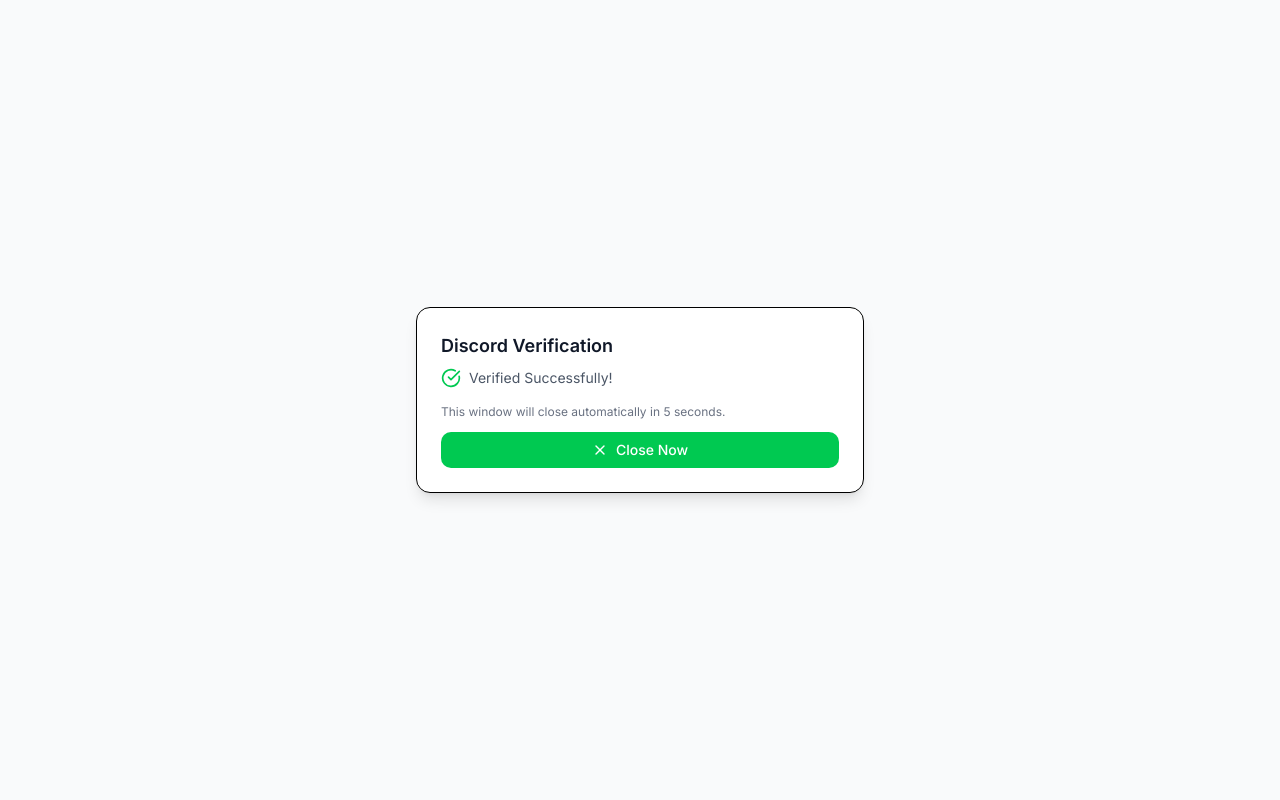
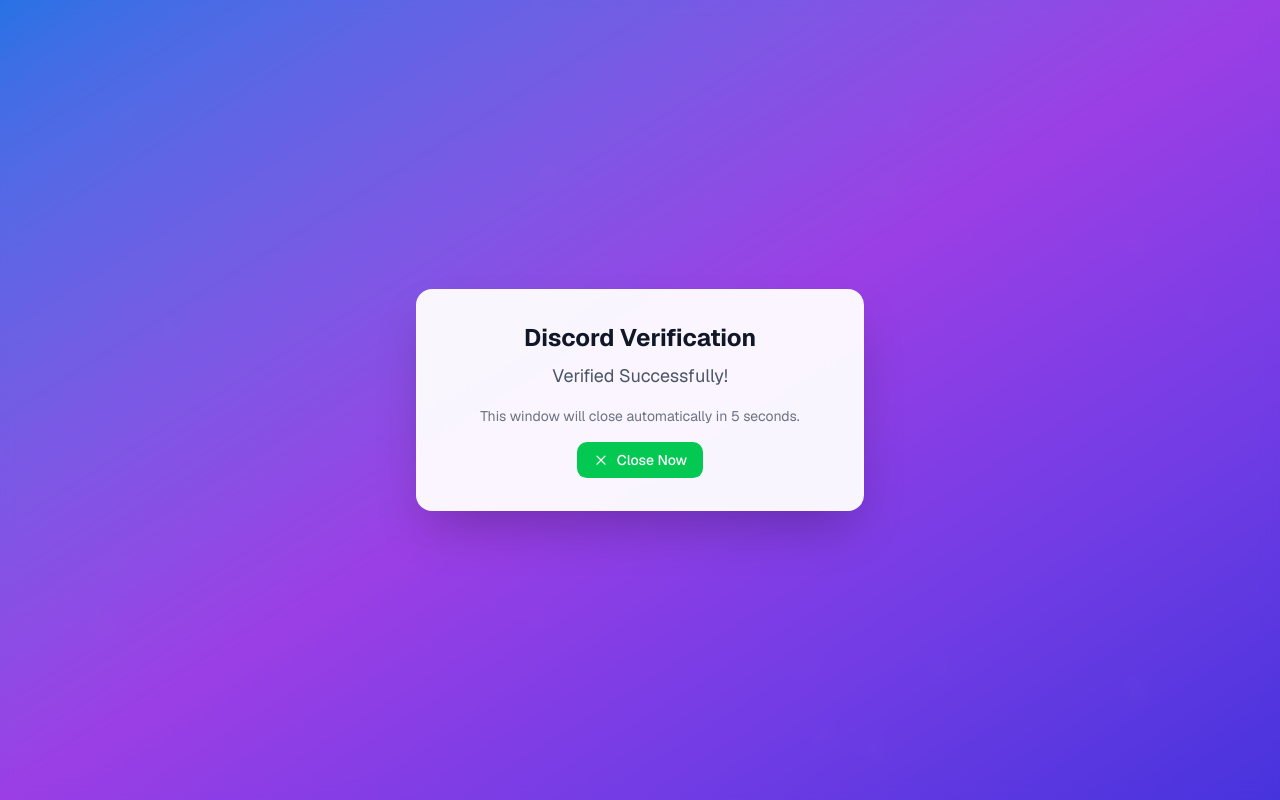
Before and after one commit to ImDevRaven/discord-recaptca-verifications, a Next.js app: page / in a window 1280 px wide. Built offline with nearby package versions, Linux system fonts and the light colour scheme; no server answers.

Commit message:
revert v61 to v48 for stability
Restore previous stable version and investigate issues in v61.

#VERCEL_SKIP

Co-authored-by: Raven <81473638+ImDevRaven@users.noreply.github.com>

```diff
--- a/app/globals.css
+++ b/app/globals.css
@@ -1,5 +1,7 @@
 @import "tailwindcss";
 @import "tw-animate-css";
+
+@custom-variant dark (&:is(.dark *));
 
 :root {
   --background: oklch(1 0 0);
@@ -121,52 +123,70 @@
   }
 }
 
-* {
-  border-color: rgb(var(--border));
-}
+@layer utilities {
+  .animate-fade-in {
+    animation: fadeIn 0.5s ease-in-out;
+  }
 
-body {
-  color: rgb(var(--foreground));
-  background: rgb(var(--background));
-  font-feature-settings: "rlig" 1, "calt" 1;
-}
+  .shadow-3xl {
+    box-shadow: 0 35px 60px -12px rgba(0, 0, 0, 0.25);
+  }
 
-/* Smooth transitions for theme changes */
-* {
-  transition: background-color 0.3s ease, border-color 0.3s ease, color 0.3s ease;
-}
+  .animate-spin-slow {
+    animation: spin 3s linear infinite;
+  }
 
-/* Responsive design improvements */
-@media (max-width: 640px) {
-  .min-h-screen {
-    min-height: 100vh;
-    min-height: 100dvh; /* Dynamic viewport height for mobile */
+  .animate-pulse-ring {
+    animation: pulseRing 2s cubic-bezier(0.4, 0, 0.6, 1) infinite;
   }
 }
 
-/* TV/Large screen optimizations */
-@media (min-width: 1920px) {
-  body {
-    font-size: 1.125rem; /* Larger base font size for TV */
+@keyframes fadeIn {
+  from {
+    opacity: 0;
+    transform: translateY(10px);
+  }
+  to {
+    opacity: 1;
+    transform: translateY(0);
   }
 }
 
-/* High contrast mode support */
-@media (prefers-contrast: high) {
-  :root {
-    --border: 0 0 0;
-    --ring: 0 0 0;
+@keyframes spin {
+  from {
+    transform: rotate(0deg);
   }
-
-  @media (prefers-color-scheme: dark) {
-    :root {
-      --border: 255 255 255;
-      --ring: 255 255 255;
-    }
+  to {
+    transform: rotate(360deg);
   }
 }
 
-/* Reduced motion support */
+@keyframes pulseRing {
+  0%,
+  100% {
+    transform: scale(1);
+    opacity: 1;
+  }
+  50% {
+    transform: scale(1.05);
+    opacity: 0.8;
+  }
+}
+
+/* Dark mode improvements */
+@media (prefers-color-scheme: dark) {
+  html {
+    color-scheme: dark;
+  }
+}
+
+/* Performance optimizations */
+* {
+  -webkit-font-smoothing: antialiased;
+  -moz-osx-font-smoothing: grayscale;
+}
+
+/* Reduce motion for accessibility */
 @media (prefers-reduced-motion: reduce) {
   *,
   *::before,
@@ -174,30 +194,5 @@ body {
     animation-duration: 0.01ms !important;
     animation-iteration-count: 1 !important;
     transition-duration: 0.01ms !important;
-    scroll-behavior: auto !important;
   }
 }
-
-/* Focus styles for accessibility */
-*:focus-visible {
-  outline: 2px solid rgb(var(--ring));
-  outline-offset: 2px;
-}
-
-/* Custom scrollbar for webkit browsers */
-::-webkit-scrollbar {
-  width: 8px;
-}
-
-::-webkit-scrollbar-track {
-  background: rgb(var(--muted));
-}
-
-::-webkit-scrollbar-thumb {
-  background: rgb(var(--muted-foreground));
-  border-radius: 4px;
-}
-
-::-webkit-scrollbar-thumb:hover {
-  background: rgb(var(--foreground));
-}
--- a/app/layout.tsx
+++ b/app/layout.tsx
@@ -1,36 +1,32 @@
-import type React from "react"
-import type { Metadata } from "next"
-import { Inter } from "next/font/google"
-import "./globals.css"
-
-const inter = Inter({
-  subsets: ["latin"],
-  display: "swap",
-  variable: "--font-inter",
-})
+import type { Metadata } from 'next'
+import { GeistSans } from 'geist/font/sans'
+import { GeistMono } from 'geist/font/mono'
+import './globals.css'
 
 export const metadata: Metadata = {
-  title: "Discord Verification",
-  description: "Secure Discord server verification with reCAPTCHA",
-  viewport: "width=device-width, initial-scale=1, maximum-scale=1",
-  themeColor: [
-    { media: "(prefers-color-scheme: light)", color: "#f9fafb" },
-    { media: "(prefers-color-scheme: dark)", color: "#111827" },
-  ],
-    generator: 'v0.app'
+  title: 'Verification',
+  description: 'DevNest Verification System',
+  developer: 'dev.raven',
+    generator: 'v0.dev'
 }
 
 export default function RootLayout({
   children,
-}: {
+}: Readonly<{
   children: React.ReactNode
-}) {
+}>) {
   return (
-    <html lang="en" className={inter.variable} suppressHydrationWarning>
+    <html lang="en">
       <head>
-        <meta name="color-scheme" content="light dark" />
+        <style>{`
+html {
+  font-family: ${GeistSans.style.fontFamily};
+  --font-sans: ${GeistSans.variable};
+  --font-mono: ${GeistMono.variable};
+}
+        `}</style>
       </head>
-      <body className={`${inter.className} antialiased`}>{children}</body>
+      <body>{children}</body>
     </html>
   )
 }
--- a/app/page.tsx
+++ b/app/page.tsx
@@ -253,7 +253,7 @@ export default function VerificationPage() {
           method: "POST",
           headers: {
             "Content-Type": "application/json",
-            Authorization: `Bearer ${process.env.NEXT_PUBLIC_DISCORD_API_KEY || ""}`,
+            "Authorization": `Bearer ${process.env.NEXT_PUBLIC_DISCORD_API_KEY || ""}`,
           },
           body: JSON.stringify({
             id: userId,
@@ -306,29 +306,15 @@ export default function VerificationPage() {
   const getGuildIconBorder = () => {
     switch (state) {
       case "success":
-        return "border-green-500"
+        return "from-green-400 via-green-500 to-green-600 animate-none";
       case "error":
-        return "border-red-500"
+        return "from-red-400 via-red-500 to-red-600 animate-none";
       case "analyzing":
-        return "border-blue-500 animate-pulse"
+        return "from-blue-400 via-purple-500 to-indigo-500 animate-spin";
       case "validating":
-        return "border-purple-500 animate-pulse"
+        return "from-blue-400 via-purple-500 to-indigo-500 animate-pulse";
       default:
-        return "border-gray-300 dark:border-gray-600 animate-pulse"
-    }
-  }
-
-  const getStatusIcon = () => {
-    switch (state) {
-      case "success":
-        return <CheckCircle className="w-5 h-5 text-green-500" />
-      case "error":
-        return <AlertTriangle className="w-5 h-5 text-red-500" />
-      case "analyzing":
-      case "validating":
-        return <div className="w-5 h-5 border-2 border-blue-500 border-t-transparent rounded-full animate-spin" />
-      default:
-        return <div className="w-5 h-5 border-2 border-gray-400 border-t-transparent rounded-full animate-spin" />
+        return "from-blue-400 via-purple-500 to-indigo-500 animate-spin";
     }
   }
 
@@ -369,27 +355,17 @@ export default function VerificationPage() {
   // Show loading state while fetching config
   if (!configLoaded) {
     return (
-      <div className="min-h-screen bg-gray-50 dark:bg-gray-900 flex items-center justify-center p-4">
+      <div className="min-h-screen relative overflow-hidden bg-gradient-to-br from-blue-500 via-purple-500 to-indigo-600 dark:from-blue-900 dark:via-purple-900 dark:to-indigo-900">
+        <div className="absolute inset-0 backdrop-blur-sm bg-black/10" />
+        <div className="relative z-10 min-h-screen flex items-center justify-center p-4">
           <div className="w-full max-w-md">
-          <div className="bg-white dark:bg-gray-800 rounded-xl shadow-lg border border-gray-200 dark:border-gray-700 p-6">
-            <div className="flex items-center space-x-4">
-              {guildIcon && (
-                <div className="flex-shrink-0">
-                  <div className="w-12 h-12 rounded-full overflow-hidden border-2 border-gray-300 dark:border-gray-600">
-                    <img
-                      src={guildIcon || "/placeholder.svg"}
-                      alt={`${guildName} icon`}
-                      className="w-full h-full object-cover"
-                    />
+            <div className="bg-white/95 dark:bg-gray-900/95 backdrop-blur-xl rounded-2xl shadow-2xl p-8 border border-white/20">
+              <div className="flex justify-center mb-6">
+                <div className="w-12 h-12 border-4 border-blue-400 border-t-transparent rounded-full animate-spin" />
               </div>
-                </div>
-              )}
-              <div className="flex-1 min-w-0">
-                <h1 className="text-lg font-semibold text-gray-900 dark:text-white truncate">{getTitle()}</h1>
-                <div className="flex items-center space-x-2 mt-1">
-                  <div className="w-4 h-4 border-2 border-blue-500 border-t-transparent rounded-full animate-spin" />
-                  <p className="text-sm text-gray-600 dark:text-gray-400">Initializing verification system…</p>
-                </div>
+              <div className="text-center">
+                <h1 className="text-2xl font-bold text-gray-900 dark:text-white mb-2">{getTitle()}</h1>
+                <p className="text-lg text-gray-600 dark:text-gray-300">Initializing verification system…</p>
               </div>
             </div>
           </div>
@@ -399,55 +375,114 @@ export default function VerificationPage() {
   }
 
   return (
-    <div className="min-h-screen bg-gray-50 dark:bg-gray-900 flex items-center justify-center p-4">
+    <div className="min-h-screen relative overflow-hidden bg-gradient-to-br from-blue-500 via-purple-500 to-indigo-600 dark:from-blue-900 dark:via-purple-900 dark:to-indigo-900">
+      {/* Animated background particles */}
+      <div className="absolute inset-0 overflow-hidden">
+        {[...Array(20)].map((_, i) => (
           <div
-        className={`w-full max-w-md transform transition-all duration-500 ease-out ${
-          isVisible ? "translate-y-0 opacity-100 scale-100" : "translate-y-4 opacity-0 scale-95"
+            key={i}
+            className="absolute w-2 h-2 bg-white/10 rounded-full animate-pulse"
+            style={{
+              left: `${Math.random() * 100}%`,
+              top: `${Math.random() * 100}%`,
+              animationDelay: `${Math.random() * 3}s`,
+              animationDuration: `${2 + Math.random() * 2}s`,
+            }}
+          />
+        ))}
+      </div>
+
+      {/* Blur overlay */}
+      <div className="absolute inset-0 backdrop-blur-sm bg-black/10" />
+
+      {/* Main content */}
+      <div className="relative z-10 min-h-screen flex items-center justify-center p-4">
+        <div
+          className={`w-full max-w-md transform transition-all duration-1000 ease-out ${
+            isVisible ? "translate-y-0 opacity-100 scale-100" : "translate-y-8 opacity-0 scale-95"
           }`}
         >
-        <div className="bg-white dark:bg-gray-800 rounded-xl shadow-lg border border-gray-200 dark:border-gray-700 p-6">
-          <div className="flex items-start space-x-4">
-            {/* Guild Icon */}
+          <div className="bg-white/95 dark:bg-gray-900/95 backdrop-blur-xl rounded-2xl shadow-2xl hover:shadow-3xl transition-shadow duration-300 p-8 border border-white/20">
+            {/* Guild icon with animated border (if available) */}
             {guildIcon && (
-              <div className="flex-shrink-0">
-                <div
-                  className={`w-12 h-12 rounded-full overflow-hidden border-2 ${getGuildIconBorder()} transition-colors duration-300`}
-                >
+              <div className="flex justify-center mb-8">
+                <div className="relative flex items-center justify-center" style={{ width: 104, height: 104 }}>
+                  {/* Animated border ring with dynamic color, half the previous thickness, no gap */}
+                  <div className={`absolute inset-0 rounded-full bg-gradient-to-r ${getGuildIconBorder()} p-1.5 transition-all duration-700`}></div>
+                  {/* Guild icon container centered inside border, flush with border */}
+                  <div className="absolute left-1/2 top-1/2 w-24 h-24 rounded-full overflow-hidden border-2 border-transparent shadow-lg" style={{ transform: 'translate(-50%, -50%)' }}>
                     <img
                       src={guildIcon || "/placeholder.svg"}
                       alt={`${guildName} icon`}
                       className="w-full h-full object-cover"
                       onError={(e) => {
-                      e.currentTarget.style.display = "none"
+                        // Hide the image container if the icon fails to load
+                        e.currentTarget.parentElement?.parentElement?.classList.add("hidden")
                       }}
                     />
                   </div>
                 </div>
+              </div>
             )}
 
-            {/* Content */}
-            <div className="flex-1 min-w-0">
-              <div className="flex items-center space-x-2 mb-2">
-                <h1 className="text-lg font-semibold text-gray-900 dark:text-white truncate">{getTitle()}</h1>
-              </div>
 
-              {/* Status */}
-              <div className="flex items-center space-x-2 mb-4">
-                {getStatusIcon()}
-                <p className="text-sm text-gray-600 dark:text-gray-400">
+
+            {/* Status message */}
+            <div className="text-center">
+              <h1 className="text-2xl font-bold text-gray-900 dark:text-white mb-2">{getTitle()}</h1>
+              <p
+                className={`text-lg text-gray-600 dark:text-gray-300 min-h-[1.75rem] transition-all duration-300 ${
+                  state === "validating" ? "animate-pulse" : ""
+                }`}
+              >
                 {currentMessage}
                 {state === "analyzing" && typewriterIndex < statusMessages.analyzing.length && (
                   <span className="animate-pulse">|</span>
                 )}
               </p>
+
+              {state === "success" && (
+                <div className="text-center mt-4 animate-fade-in">
+                  <p className="text-sm text-gray-500 dark:text-gray-400 mb-4">
+                    This window will close automatically in {countdown} second{countdown !== 1 ? "s" : ""}.
+                  </p>
+                  <button
+                    onClick={handleManualClose}
+                    className="inline-flex items-center gap-2 px-4 py-2 bg-green-500 hover:bg-green-600 text-white rounded-lg transition-colors duration-200 text-sm font-medium"
+                  >
+                    <X className="w-4 h-4" />
+                    Close Now
+                  </button>
+                </div>
+              )}
+
+              {state === "error" && (
+                <div className="mt-4">
+                  {errorDetails && (
+                    <p className="text-sm text-red-600 dark:text-red-400 mb-3 bg-red-50 dark:bg-red-900/20 p-3 rounded border border-red-200 dark:border-red-800">
+                      {errorDetails}
+                    </p>
+                  )}
+                  <button
+                    onClick={handleRetry}
+                    className="inline-flex items-center gap-2 px-6 py-2 bg-red-500 hover:bg-red-600 text-white rounded-lg transition-colors duration-200 font-medium"
+                  >
+                    <RefreshCw className="w-4 h-4" />
+                    Try Again
+                  </button>
+                  {retryCount > 0 && (
+                    <p className="text-xs text-gray-500 dark:text-gray-400 mt-2">Attempt {retryCount + 1}</p>
+                  )}
+                </div>
+              )}
             </div>
 
-              {/* Progress Bar */}
+            {/* Progress indicator */}
             {(state === "loading" || state === "analyzing" || state === "validating") && (
-                <div className="mb-4">
-                  <div className="w-full bg-gray-200 dark:bg-gray-700 rounded-full h-1.5">
+              <div className="mt-6">
+                <div className="w-full bg-gray-200 dark:bg-gray-700 rounded-full h-1">
                   <div
-                      className="bg-blue-500 h-1.5 rounded-full transition-all duration-1000 ease-out"
+                    className="bg-gradient-to-r from-blue-500 to-purple-500 h-1 rounded-full transition-all duration-1000 ease-out"
                     style={{
                       width: state === "loading" ? "33%" : state === "analyzing" ? "66%" : "100%",
                     }}
@@ -455,44 +490,6 @@ export default function VerificationPage() {
                 </div>
               </div>
             )}
-
-              {/* Success Actions */}
-              {state === "success" && (
-                <div className="space-y-3">
-                  <p className="text-xs text-gray-500 dark:text-gray-400">
-                    This window will close automatically in {countdown} second{countdown !== 1 ? "s" : ""}.
-                  </p>
-                  <button
-                    onClick={handleManualClose}
-                    className="w-full inline-flex items-center justify-center space-x-2 px-4 py-2 bg-green-500 hover:bg-green-600 text-white text-sm font-medium rounded-lg transition-colors duration-200"
-                  >
-                    <X className="w-4 h-4" />
-                    <span>Close Now</span>
-                  </button>
-                </div>
-              )}
-
-              {/* Error Actions */}
-              {state === "error" && (
-                <div className="space-y-3">
-                  {errorDetails && (
-                    <div className="p-3 bg-red-50 dark:bg-red-900/20 border border-red-200 dark:border-red-800 rounded-lg">
-                      <p className="text-xs text-red-600 dark:text-red-400">{errorDetails}</p>
-                    </div>
-                  )}
-                  <button
-                    onClick={handleRetry}
-                    className="w-full inline-flex items-center justify-center space-x-2 px-4 py-2 bg-red-500 hover:bg-red-600 text-white text-sm font-medium rounded-lg transition-colors duration-200"
-                  >
-                    <RefreshCw className="w-4 h-4" />
-                    <span>Try Again</span>
-                  </button>
-                  {retryCount > 0 && (
-                    <p className="text-xs text-gray-500 dark:text-gray-400 text-center">Attempt {retryCount + 1}</p>
-                  )}
-                </div>
-              )}
-            </div>
           </div>
         </div>
       </div>
```
Lines whose indentation alone changed are shown as unchanged.
